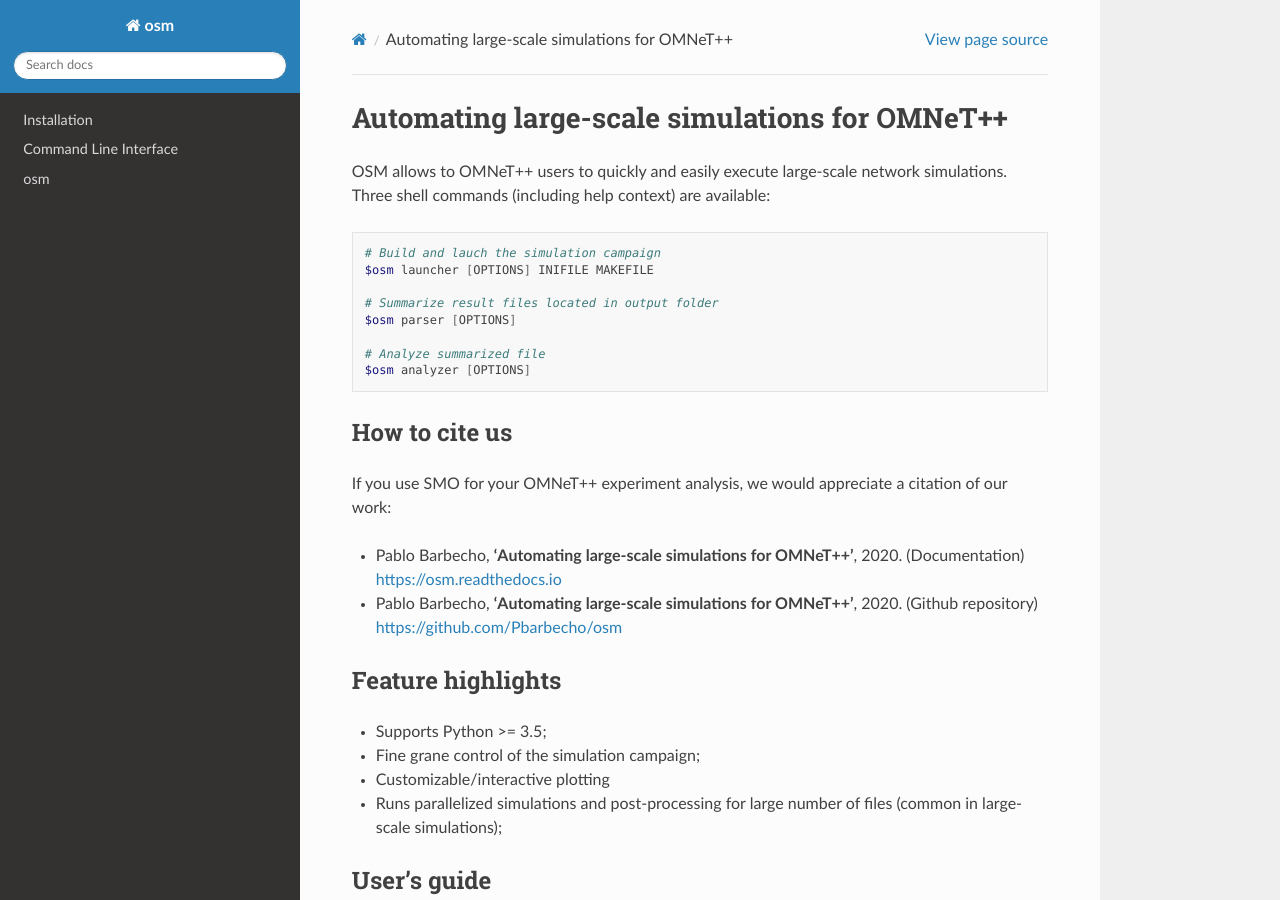
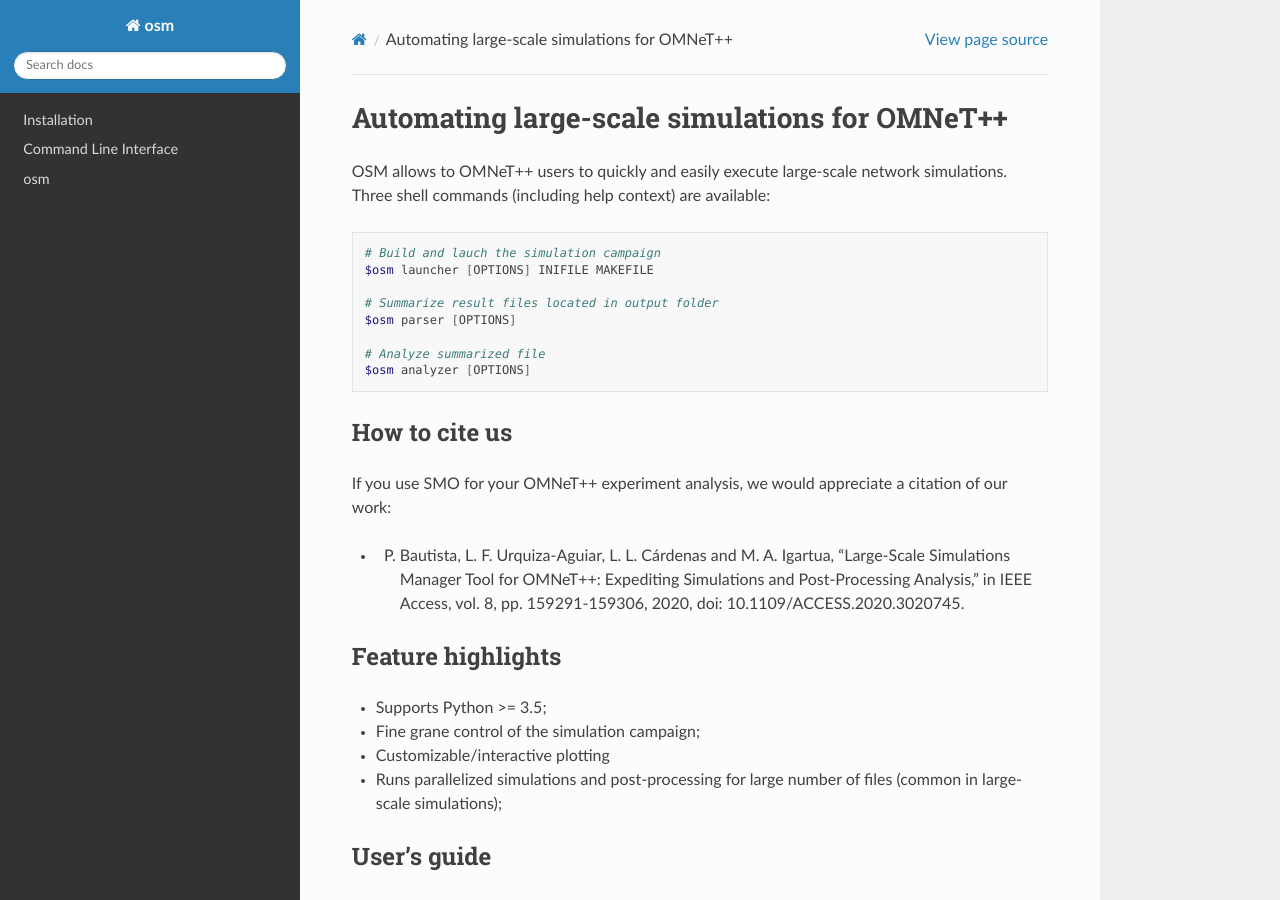
Before and after one commit to Pbarbecho/osm, a Sphinx documentation site: the page built from doc/index.rst, in a window 1280 px wide and 900 px high. Built offline with Sphinx 7.4.7 and the Read the Docs theme 2.0.0, drawn with Linux system fonts in a browser that asks for light colours.

Commit message:
doc files

```diff
--- a/doc/index.rst
+++ b/doc/index.rst
@@ -25,8 +25,8 @@
 
 If you use SMO for your OMNeT++ experiment analysis, we would appreciate a citation of our work:
 
-* Pablo Barbecho, **'Automating large-scale simulations for OMNeT++'**, 2020. (Documentation) https://osm.readthedocs.io
-* Pablo Barbecho, **'Automating large-scale simulations for OMNeT++'**, 2020. (Github repository) https://github.com/Pbarbecho/osm
+* P. Bautista, L. F. Urquiza-Aguiar, L. L. Cárdenas and M. A. Igartua, “Large-Scale Simulations Manager Tool for OMNeT++: Expediting Simulations and Post-Processing Analysis,” in IEEE Access, vol. 8, pp. 159291-159306, 2020, doi: 10.1109/ACCESS.2020.3020745.
+
 
 Feature highlights
 ------------------
```
